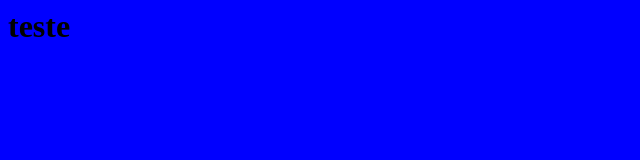
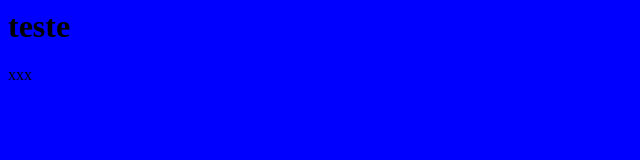
Before and after one commit to dvdpansardis/Example_GIT, a plain HTML site: page index.html in a window 1280 px wide. Shown: the full height of the page, 0-640 px from the left. Drawn offline with Linux system fonts and the light colour scheme.

Commit message:
adicionado o primeiro paragrafo

```diff
--- a/index.html
+++ b/index.html
@@ -4,5 +4,6 @@
 	</head>
 	<body>
 		<h1>teste</h1>
+		<p>xxx</p>
 	</body>
 </html>
```
